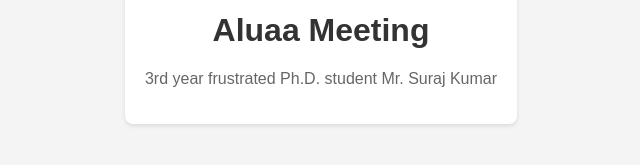
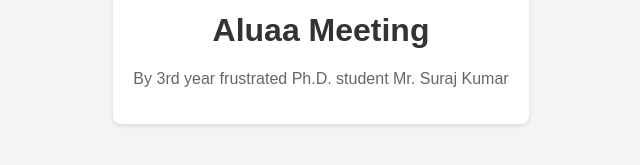
Before and after one commit to suraj9735/hello-world-website, a plain HTML site: page index.html in a window 1280 px wide. Shown: the part 353-518 px from the top of the page, 319-959 px from the left. Drawn offline with Linux system fonts and the light colour scheme.

Commit message:
Update index.html

```diff
--- a/index.html
+++ b/index.html
@@ -3,13 +3,13 @@
 <head>
   <meta charset="UTF-8">
   <meta name="viewport" content="width=device-width, initial-scale=1.0">
-  <title>Aluaa Meeting</title>
+  <title>Aluaa Meeting Meeting</title>
   <link rel="stylesheet" href="styles.css">
 </head>
 <body>
   <div class="container">
     <h1>Aluaa Meeting</h1>
-    <p>3rd year frustrated Ph.D. student Mr. Suraj Kumar</p>
+    <p>By 3rd year frustrated Ph.D. student Mr. Suraj Kumar</p>
   </div>
 </body>
 </html>
```
